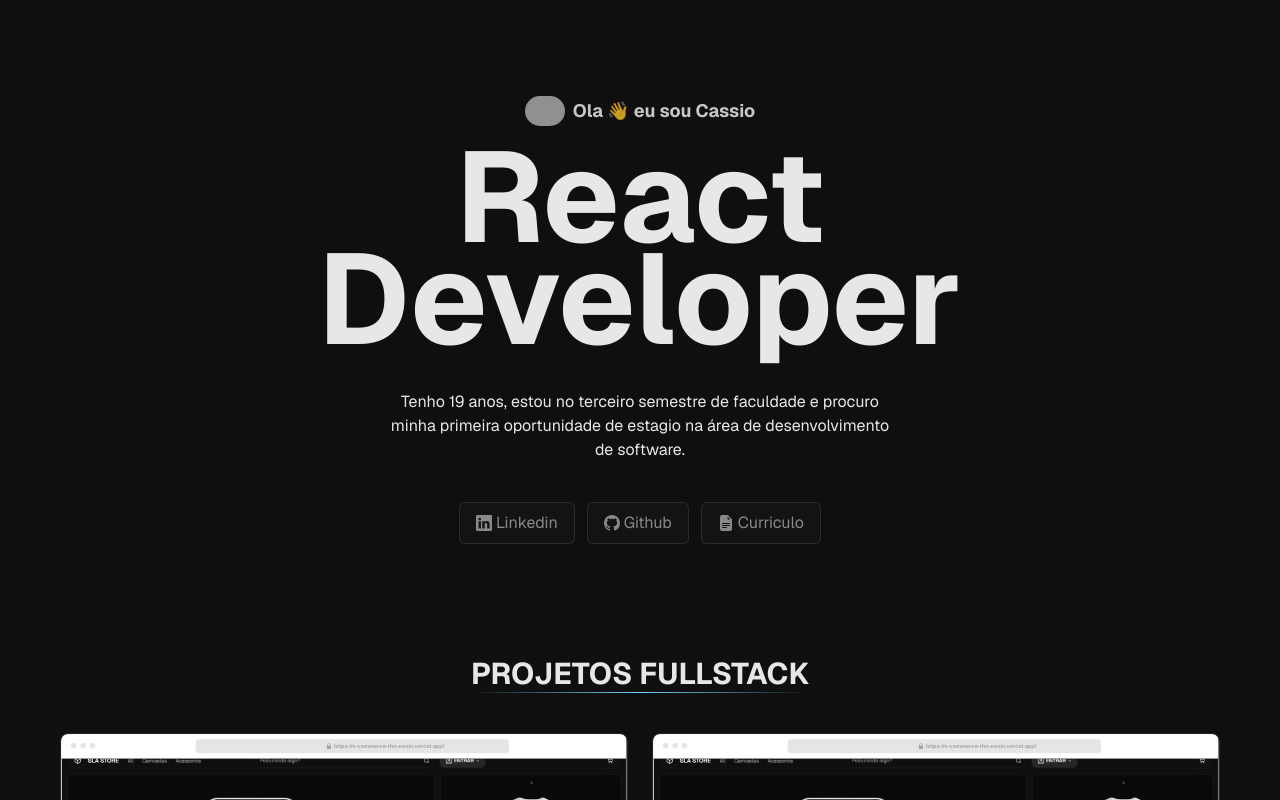
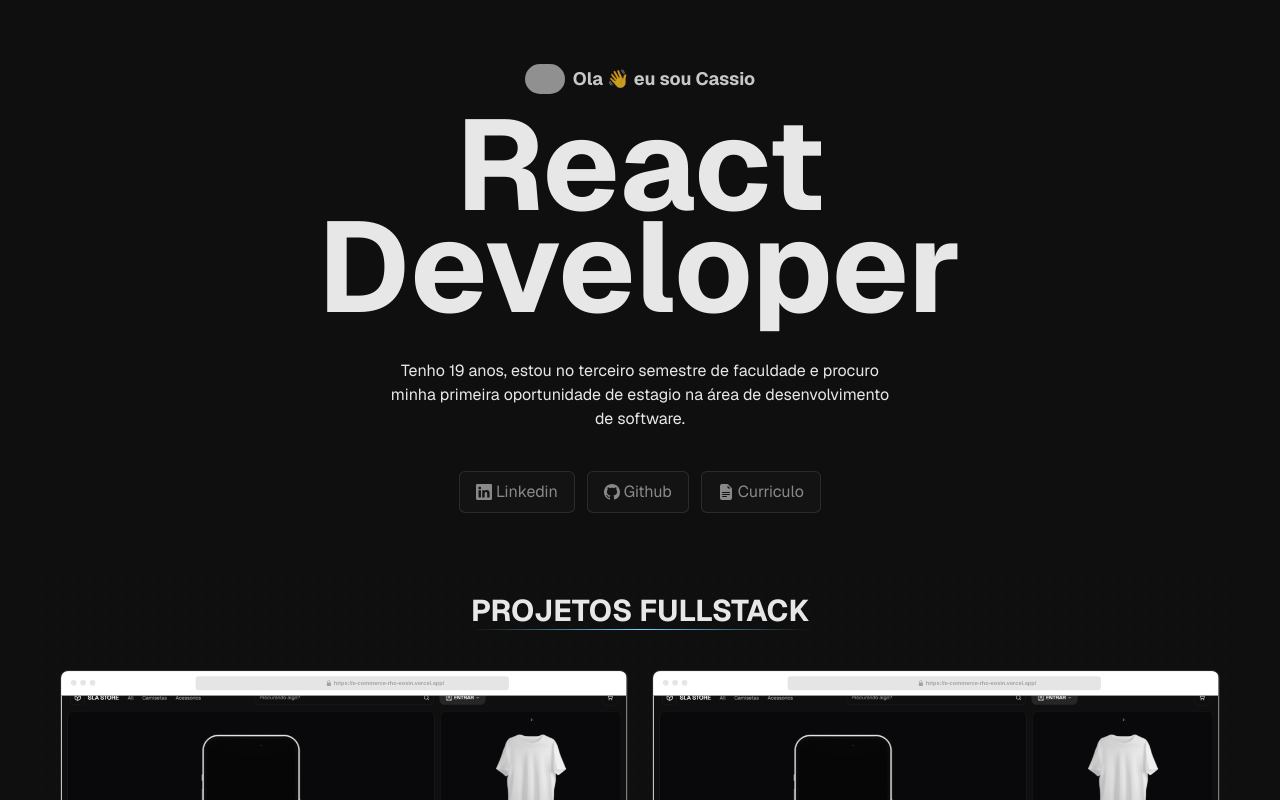
Before and after one commit to Cassiollopes/portifolio, a Next.js app: page / in a window 1280 px wide. Shown: the top 800 px of the page. Built offline with nearby package versions, Linux system fonts and the light colour scheme; grey boxes are pictures that could not be loaded.

Commit message:
modified:   src/components/hero.tsx

```diff
--- a/src/components/hero.tsx
+++ b/src/components/hero.tsx
@@ -22,7 +22,7 @@ const links = [
 
 export default function Hero() {
   return (
-    <div className="flex flex-col gap-10 h-[80vh] max-md:py-10 justify-center w-full md:items-center px-8">
+    <div className="flex flex-col gap-10 py-16 max-md:py-12 justify-center w-full md:items-center px-8">
       <div className="md:text-center flex flex-col gap-5 font-bold md:items-center">
         <div className="flex items-center gap-2">
           <Image
```
